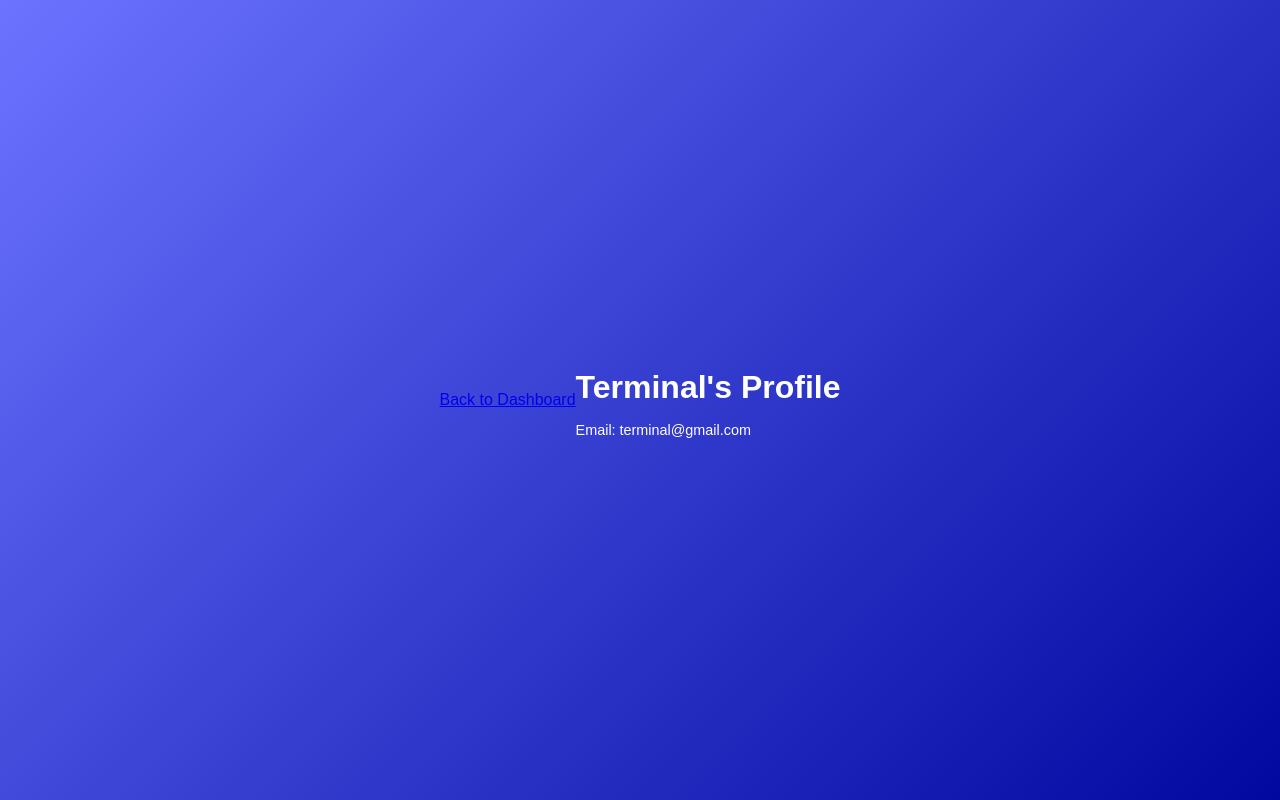
After one commit to p-prime1/FeelTunes, a Flask app: page /profile/ in a window 1280 px wide. The commit adds this page. Run offline with Flask 3, Linux system fonts and the light colour scheme; a user stored in the database is signed in.

Commit message:
add profile page and related functionality with navigation

```diff
--- a/app.py
+++ b/app.py
@@ -25,6 +25,7 @@ def create_app():
     from privacy import privacy_bp
     from recommendation import recommendation_bp
     from terms import terms_bp
+    from profile import profile_bp
 
     app.register_blueprint(login_bp, url_prefix='/login')
     app.register_blueprint(register_bp, url_prefix='/register')
@@ -33,6 +34,7 @@ def create_app():
     app.register_blueprint(recommendation_bp, url_prefix='/recommendation')
     app.register_blueprint(privacy_bp, url_prefix='/privacy')
     app.register_blueprint(terms_bp, url_prefix='/terms')
+    app.register_blueprint(profile_bp, url_prefix='/profile')
 
     @app.route('/')
     def home():
--- /dev/null
+++ b/profile.py
@@ -0,0 +1,9 @@
+from flask import Blueprint, render_template
+from flask_login import login_required, current_user
+
+profile_bp = Blueprint('profile', __name__, template_folder='templates')
+
+@profile_bp.route('/', methods=['GET'])
+@login_required
+def profile():
+    return render_template('profile.html', user=current_user)
--- a/templates/dashboard.html
+++ b/templates/dashboard.html
@@ -25,6 +25,7 @@
                     <a href="#" class="user-name">{{ user.username }}</a>
                     <div class="dropdown">
                         <a href="/profile">Profile</a>
+                        <a href="/history">History</a>
                         <a href="/login/logout">Logout</a>
                     </div>
                 </div>
--- /dev/null
+++ b/templates/profile.html
@@ -0,0 +1,18 @@
+<!DOCTYPE html>
+<html lang="en">
+<head>
+    <meta charset="UTF-8">
+    <meta name="viewport" content="width=device-width, initial-scale=1.0">
+    <title>Profile</title>
+    <link rel="stylesheet" href="{{ url_for('static', filename='css/style.css') }}">
+</head>
+<body>
+    <header>
+        <a href="/dashboard">Back to Dashboard</a>
+    </header>
+    <div class="profile-container">
+        <h1>{{ user.username }}'s Profile</h1>
+        <p>Email: {{ user.email }}</p>
+    </div>
+</body>
+</html>
```
